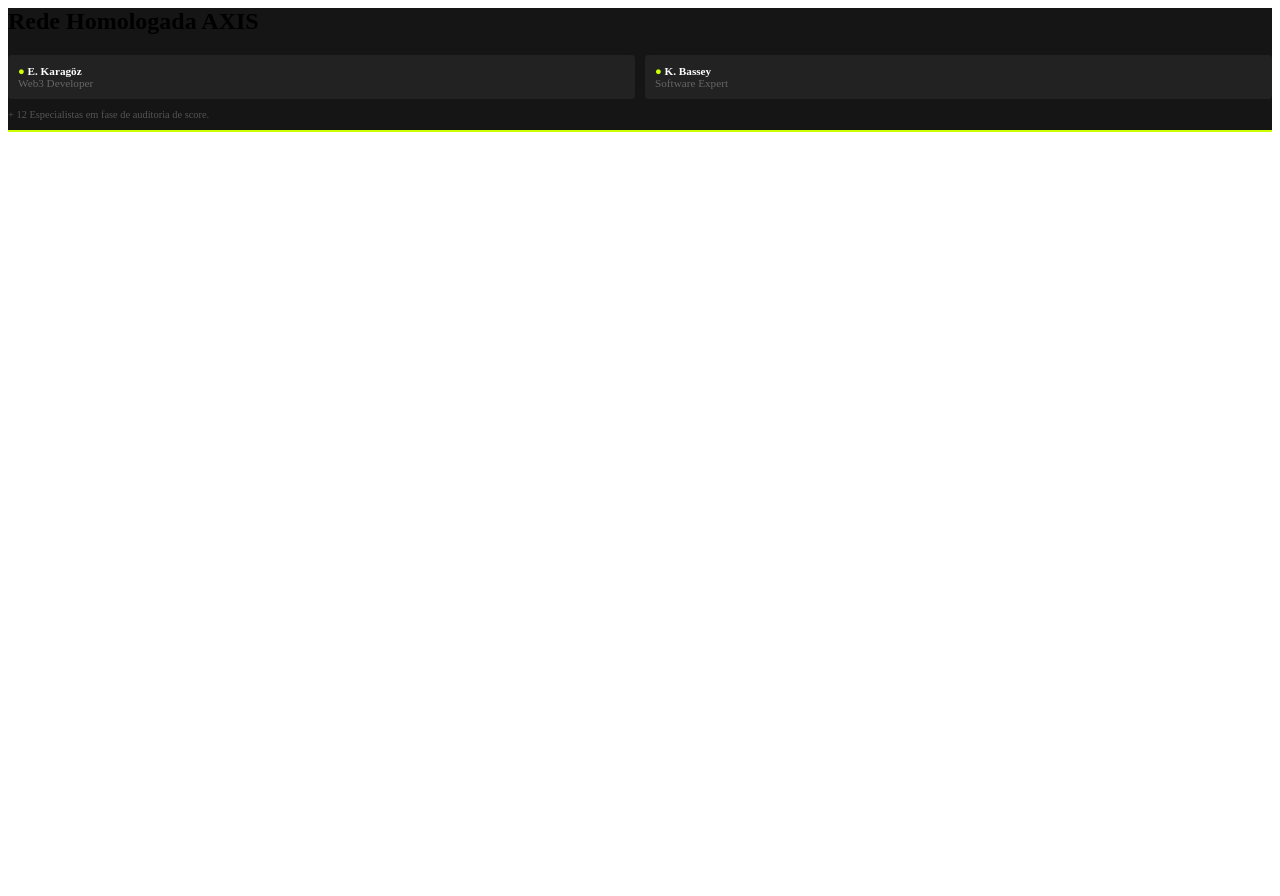
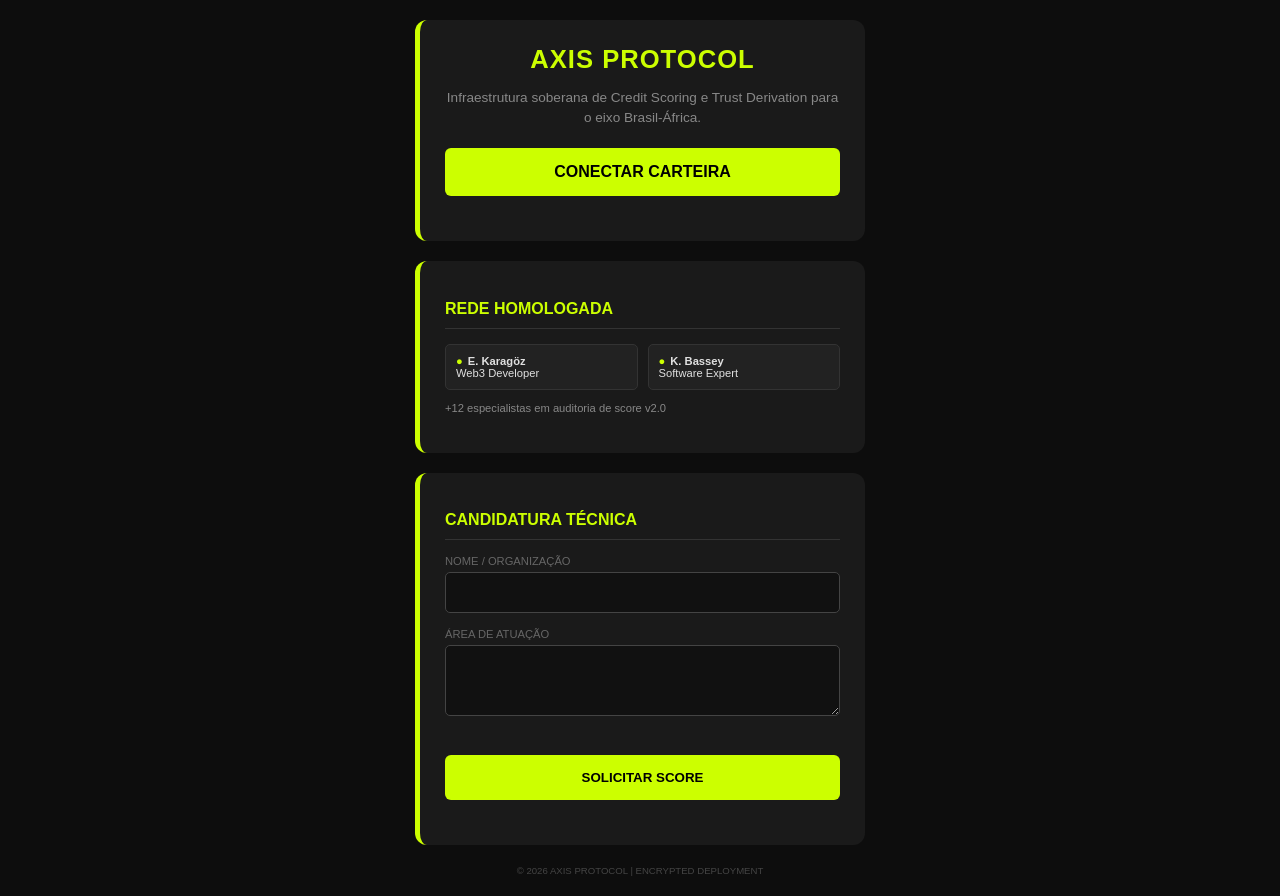
Before and after one commit to axisprojectone-arch/axis-protocol, a plain HTML site: page index.html in a window 1280 px wide. Before the commit the page ends 800 px from the top, so only its background shows below. Drawn offline with Linux system fonts and the light colour scheme.

Commit message:
Atualizar o index.html

```diff
--- a/index.html
+++ b/index.html
@@ -1,12 +1,59 @@
-    <div class="section-container" style="background: #151515; border-bottom: 2px solid #CCFF00;">
-        <h2>Rede Homologada AXIS</h2>
-        <div style="display: grid; grid-template-columns: 1fr 1fr; gap: 10px; text-align: left;">
-            <div style="font-size: 0.7rem; color: #FFF; background: #222; padding: 10px; border-radius: 4px;">
-                <span style="color: #CCFF00;">●</span> <strong>E. Karagöz</strong><br><span style="color: #666;">Web3 Developer</span>
+<!DOCTYPE html>
+<html lang="pt-br">
+<head>
+    <meta charset="UTF-8">
+    <meta name="viewport" content="width=device-width, initial-scale=1.0">
+    <title>AXIS Protocol | Credit Scoring</title>
+    <style>
+        body { background: #0d0d0d; color: #e0e0e0; font-family: sans-serif; margin: 0; padding: 20px; display: flex; flex-direction: column; align-items: center; }
+        .container { max-width: 450px; width: 100%; }
+        .card { background: #1a1a1a; padding: 25px; border-radius: 12px; border-left: 5px solid #CCFF00; margin-bottom: 20px; text-align: center; }
+        h1 { color: #CCFF00; font-size: 1.6rem; margin: 0 0 10px 0; text-transform: uppercase; letter-spacing: 1px; }
+        h2 { color: #CCFF00; font-size: 1rem; text-transform: uppercase; margin-bottom: 15px; border-bottom: 1px solid #333; padding-bottom: 10px; }
+        p { color: #888; font-size: 0.85rem; line-height: 1.5; }
+        .btn { background: #CCFF00; color: #000; padding: 15px; border-radius: 6px; text-decoration: none; font-weight: bold; display: block; margin: 20px 0; text-align: center; }
+
+        .grid-parceiros { display: grid; grid-template-columns: 1fr 1fr; gap: 10px; margin-top: 15px; }
+        .parceiro { background: #222; padding: 10px; border-radius: 5px; font-size: 0.7rem; border: 1px solid #333; }
+        .dot { color: #CCFF00; margin-right: 5px; }
+
+        input, textarea { width: 100%; padding: 12px; margin-bottom: 15px; background: #111; border: 1px solid #444; color: #fff; border-radius: 5px; box-sizing: border-box; }
+        label { font-size: 0.7rem; color: #666; display: block; margin-bottom: 5px; text-transform: uppercase; }
+    </style>
+</head>
+<body>
+
+    <div class="container">
+        <div class="card">
+            <h1>AXIS PROTOCOL</h1>
+            <p>Infraestrutura soberana de Credit Scoring e Trust Derivation para o eixo Brasil-África.</p>
+            <a href="https://phantom.app/ul/v1/connect?app_url=https://axis-protocol.vercel.app&dapp_encryption_public_key=GW4tAHv7JnrhmzmuTJwaw9XoFJab1Vu9nF16dPNtxftS" class="btn">CONECTAR CARTEIRA</a>
+        </div>
+
+        <div class="card" style="text-align: left;">
+            <h2>Rede Homologada</h2>
+            <div class="grid-parceiros">
+                <div class="parceiro"><span class="dot">●</span><strong>E. Karagöz</strong><br>Web3 Developer</div>
+                <div class="parceiro"><span class="dot">●</span><strong>K. Bassey</strong><br>Software Expert</div>
             </div>
-            <div style="font-size: 0.7rem; color: #FFF; background: #222; padding: 10px; border-radius: 4px;">
-                <span style="color: #CCFF00;">●</span> <strong>K. Bassey</strong><br><span style="color: #666;">Software Expert</span>
-            </div>
+            <p style="font-size: 0.7rem; margin-top: 10px;">+12 especialistas em auditoria de score v2.0</p>
         </div>
-        <p style="font-size: 0.65rem; color: #555; margin-top: 10px;">+ 12 Especialistas em fase de auditoria de score.</p>
+
+        <div class="card" style="text-align: left;">
+            <h2>Candidatura Técnica</h2>
+            <form action="https://formspree.io/f/xykllono" method="POST">
+                <label>Nome / Organização</label>
+                <input type="text" name="name" required>
+                <label>Área de Atuação</label>
+                <textarea name="message" rows="3" required></textarea>
+                <button type="submit" class="btn" style="width: 100%; cursor: pointer; border: none;">SOLICITAR SCORE</button>
+            </form>
+        </div>
+
+        <footer style="text-align: center; color: #444; font-size: 0.6rem;">
+            © 2026 AXIS PROTOCOL | ENCRYPTED DEPLOYMENT
+        </footer>
     </div>
+
+</body>
+</html>
```
